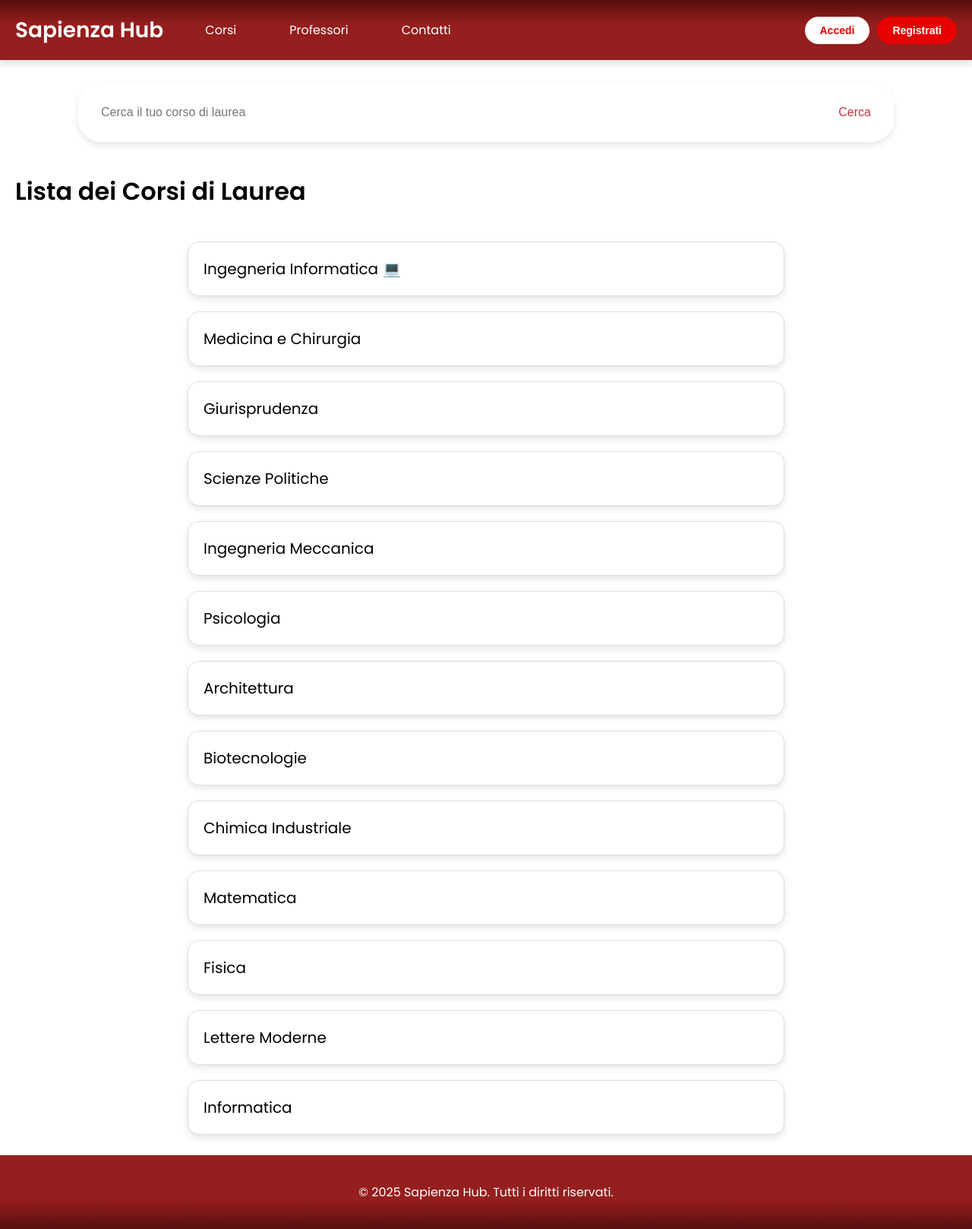
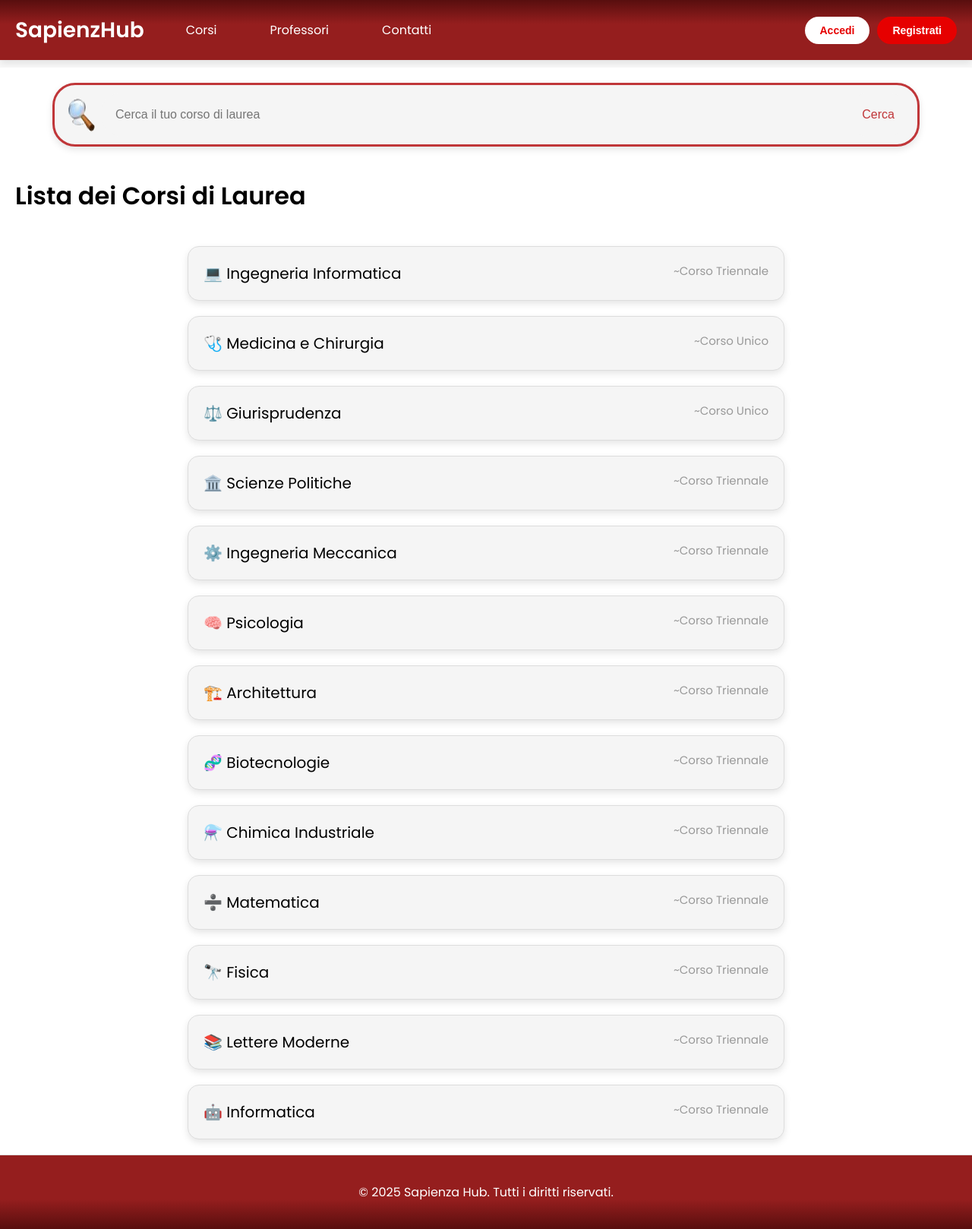
Before and after one commit to Lorenzo-Bertucci/Sapienza_Hub, a PHP site: page /html/corsi.html in a window 1280 px wide. Shown: the whole page at 76% size. Run offline with PHP 8.4, Linux system fonts and the light colour scheme.

Commit message:
aggiornata pagina lista corsi

```diff
--- a/src/client/css/corsi.css
+++ b/src/client/css/corsi.css
@@ -99,15 +99,6 @@ nav ul li a:hover {
     opacity: 0.9;
 }
 
-.corsi {
-    background: none;
-    text-align: left; /* Allinea il testo a sinistra */
-    padding: 0px; /* Riduce il padding per allineare meglio con la barra */
-    margin-top: 0; /* Rimuove il margine superiore */
-    display: flex;
-    align-items: center; /* Allinea verticalmente il testo con la barra */
-    gap: 20px; /* Aggiunge spazio tra il testo e la barra */
-}
 .hero h2 {
     font-size: 25px; /* Riduce leggermente la dimensione del testo */
     font-weight: 700; /* Rende il testo più bold */
@@ -118,13 +109,13 @@ nav ul li a:hover {
 }
 .search-bar {
     margin: 0 auto; /* Centra la barra orizzontalmente */
-    width: 85%; /* La barra occupa il 95% della larghezza della pagina */
-    max-width: none; /* Rimuove eventuali limiti di larghezza massima */
+    border: 3px solid rgba(192,54,57,1);
+    width: 90%;
     display: flex;
     box-shadow: 0 4px 10px rgba(0, 0, 0, 0.1);
-    background: white;
-    padding: 10px; /* Mantiene un design pulito */
-    border-radius: 30px; /* Mantiene un aspetto tondeggiante */
+    background-color: whitesmoke;
+    padding: 10px;
+    border-radius: 30px;
 }
 
 .search-bar input {
@@ -134,13 +125,14 @@ nav ul li a:hover {
     border: none;
     border-radius: 30px 0 0 30px; /* Arrotonda i bordi sinistri */
     outline: none;
+    background-color: whitesmoke;
 }
 
 .search-bar button {
     padding: 15px 20px;
     font-size: 16px;
     border: none;
-    background-color: white;
+    background-color: whitesmoke;
     color: rgba(192,54,57,1);
     border-radius:  30px ; /* Arrotonda i bordi destri */
     cursor: pointer;
@@ -165,37 +157,35 @@ nav ul li a:hover {
     display: flex;
     flex-direction: row;
     justify-content: space-between;
-    background-color: white;
+    background-color: whitesmoke;
     border: 1px solid #ddd;
     border-radius: 15px;
     padding: 20px;
     box-shadow: 0 4px 10px rgba(0, 0, 0, 0.1);
-    width: 60%; /* Mantiene la larghezza della card */
-    margin: 0 auto; /* Rimuove il centraggio */
-    margin-left: 1; /* Sposta la card molto più a sinistra */
+    width: 60%;
+    margin: 0 auto;
+
 }
 .card:hover {
-    transform: translate(-5px); /* Rimuove l'effetto di movimento */
-    box-shadow: 0 4px 10px rgba(0, 0, 0, 0.1); /* Mantiene l'ombra invariata */
+    transform: scale(1.07);
+    box-shadow: 0 8px 20px rgba(0, 0, 0, 0.1);
+    background-color:rgb(170, 33, 33);
+    color: whitesmoke;
 }
 
 .card h3 {
     margin: 0 0 0px;
-    font-size: 20px; /* Aumenta la dimensione del titolo */
+    font-size: 20px;
     font-weight: 500;
 }
 .card p {
     margin: 0 0 0;
-    color: #555;
-    font-size: 20px;
-    font-weight: 400;
-    line-height: 1.5;
+    color: #999;
+    font-size: 15px;
 }
-.card img {
-    width: 100%; /* L'immagine occupa tutta la larghezza disponibile */
-    height: auto; /* Mantiene le proporzioni */
-    border-radius: 10px; /* Arrotonda i bordi dell'immagine */
-    margin-top: 20px;
+
+.card:hover p{
+    color: whitesmoke;
 }
 
 
--- a/src/client/html/corsi.html
+++ b/src/client/html/corsi.html
@@ -11,7 +11,7 @@
     <header>
         <div class="header-left">
             <a href="index.html">
-                <h1>Sapienza Hub</h1>
+                <h1>SapienzHub</h1>
             </a>
             <nav>
                 <ul>
@@ -28,52 +28,66 @@
     </header>
     <div class="content">
         <div class="search-bar">
-            <input type="text" id="search-input" placeholder="Cerca il tuo corso di laurea" onkeydown="handleKeyDown(event)">
+            <img src="../assets/lente.png" alt="search" class="search">
+            <input type="text" id="search-input" placeholder="Cerca il tuo corso di laurea">
             <button>Cerca</button>
         </div>
-        <div class="corsi">
-        <h1>Lista dei Corsi di Laurea</h3>
+        <div>
+            <h1>Lista dei Corsi di Laurea</h1>
         </div>
             <a href="../html/corsi/ing_inf/ing_inf.html" style="text-decoration: none; color: inherit;">
             <div class="card">
-                <h3>Ingegneria Informatica 💻</h3>
+                <h3>💻 Ingegneria Informatica</h3>
+                <p>~Corso Triennale</p>
             </div>
             </a>
             <div class="card">
-                <h3>Medicina e Chirurgia</h3>
+                <h3>🩺 Medicina e Chirurgia</h3>
+                <p>~Corso Unico</p>
             </div>
             <div class="card">
-                <h3>Giurisprudenza</h3>
+                <h3>⚖️ Giurisprudenza</h3>
+                <p>~Corso Unico</p>
             </div>
             <div class="card">
-                <h3>Scienze Politiche</h3>
+                <h3>🏛️ Scienze Politiche</h3>
+                <p>~Corso Triennale</p>
             </div>
             <div class="card">
-                <h3>Ingegneria Meccanica</h3>
+                <h3>⚙️ Ingegneria Meccanica</h3>
+                <p>~Corso Triennale</p>
             </div>
             <div class="card">
-                <h3>Psicologia</h3>
+                <h3>🧠 Psicologia</h3>
+                <p>~Corso Triennale</p>
             </div>
             <div class="card">
-                <h3>Architettura</h3>
+                <h3>🏗️ Architettura</h3>
+                <p>~Corso Triennale</p>
             </div>
             <div class="card">
-                <h3>Biotecnologie</h3>
+                <h3>🧬 Biotecnologie</h3>
+                <p>~Corso Triennale</p>
             </div>
             <div class="card">
-                <h3>Chimica Industriale</h3>
+                <h3>⚗️ Chimica Industriale</h3>
+                <p>~Corso Triennale</p>
             </div>
             <div class="card">
-                <h3>Matematica</h3>
+                <h3>➗ Matematica</h3>
+                <p>~Corso Triennale</p>
             </div>
             <div class="card">
-                <h3>Fisica</h3>
+                <h3>🔭 Fisica</h3>
+                <p>~Corso Triennale</p>
             </div>
             <div class="card">
-                <h3>Lettere Moderne</h3>
+                <h3>📚 Lettere Moderne</h3>
+                <p>~Corso Triennale</p>
             </div>
             <div class="card">
-                <h3>Informatica</h3>
+                <h3>🤖 Informatica</h3>
+                <p>~Corso Triennale</p>
             </div>
     </div>
     <footer>
```
Also changed, not shown: src/client/css/esame.css (+25 -43 lines), src/client/assets/lente.png (added).
